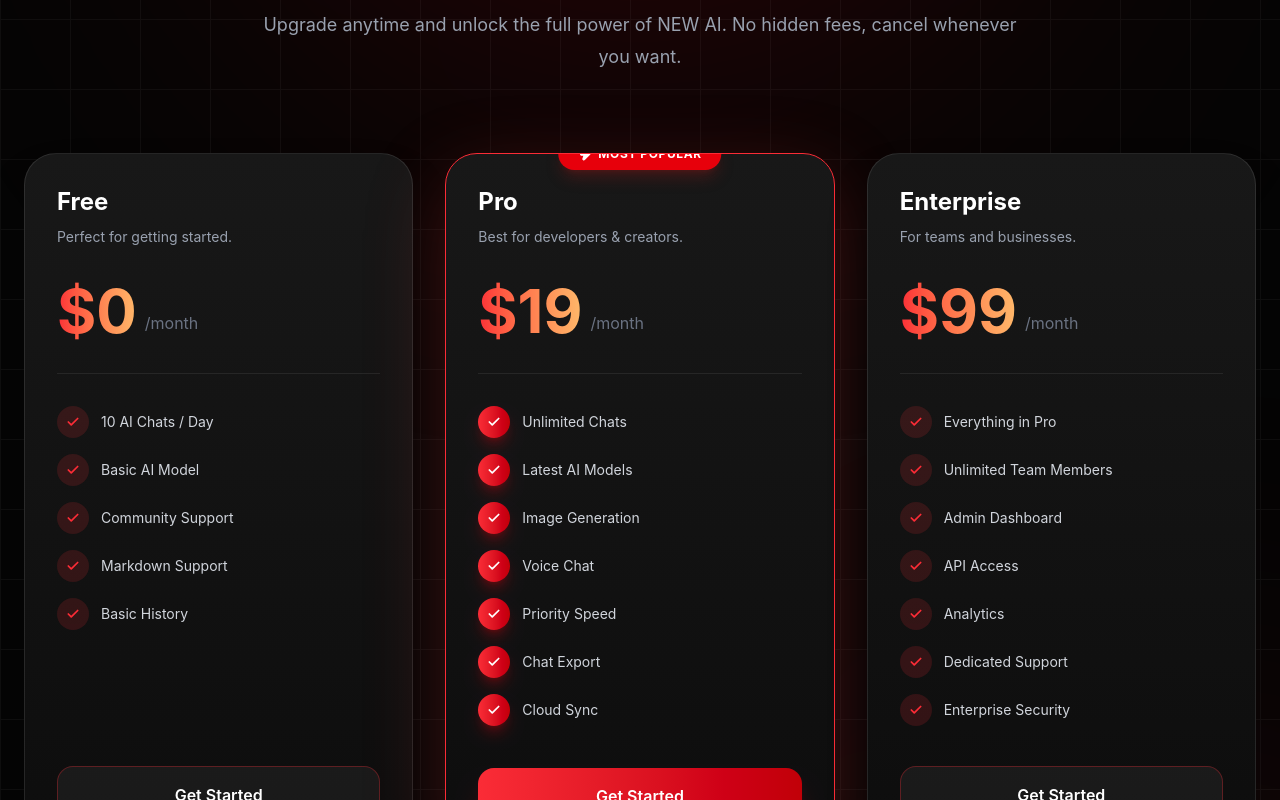
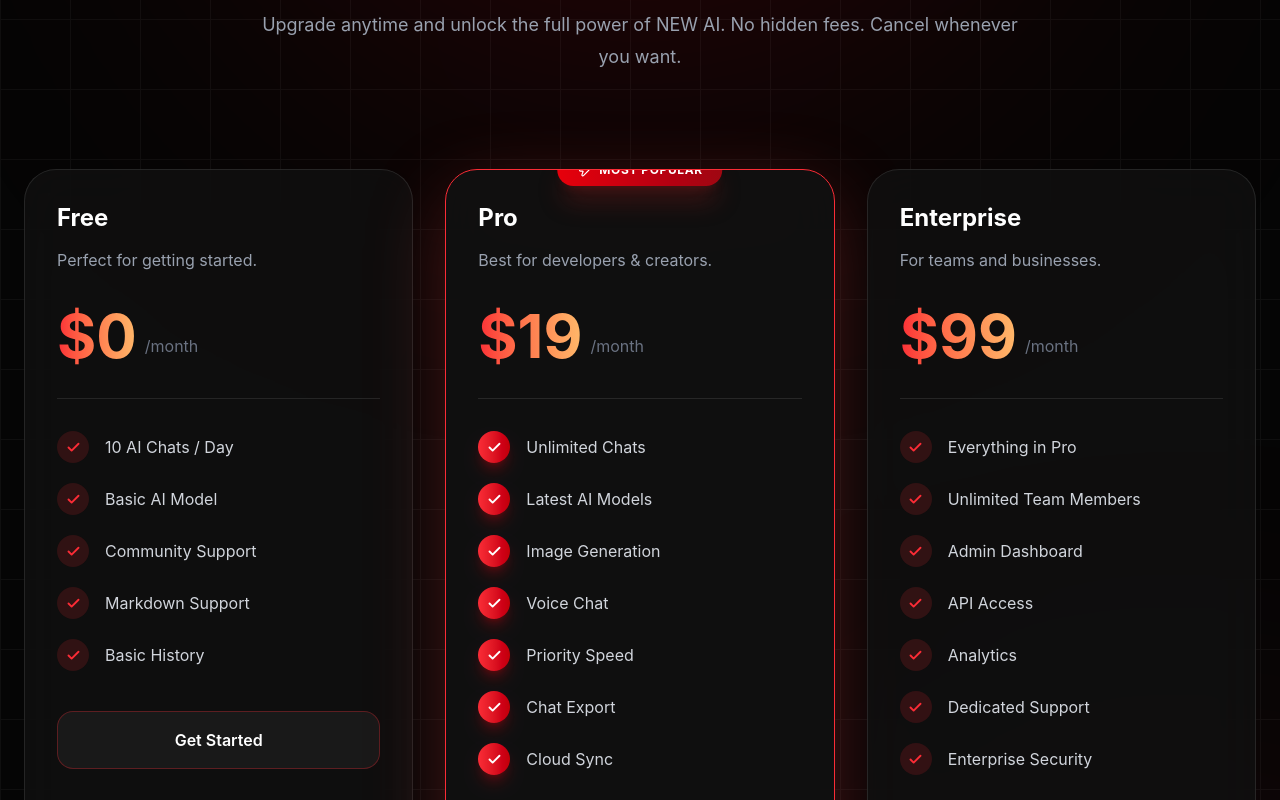
Before and after one commit to Prashant-dhi/Insane-AI-, a React (Vite) app: page / in a window 1280 px wide. Shown: the part 4880-5680 px from the top of the page. Built offline with nearby package versions, Linux system fonts and the light colour scheme; no server answers.

Commit message:
Updated  Pricing

```diff
--- a/src/components/landing/Pricing.jsx
+++ b/src/components/landing/Pricing.jsx
@@ -1,7 +1,6 @@
-"use client"
+import { motion } from "framer-motion";
+import { Check, Zap } from "lucide-react";
 
-import { motion } from "motion/react"
-import { Check, Zap } from "lucide-react"
 
 const plans = [
   {
@@ -47,15 +46,12 @@ const plans = [
       "Enterprise Security",
     ],
   },
-]
+];
 
-export default function Page() {
+export default function Pricing() {
   return (
-    <main className="min-h-screen bg-[#050505] text-white">
-      <section
-        id="pricing"
-        className="relative overflow-hidden bg-[#050505] px-6 py-32"
-      >
+    <main className="relative min-h-screen overflow-hidden bg-[#050505] text-white">
+
       {/* Background Glow */}
 
       <div className="absolute inset-0 overflow-hidden">
@@ -77,26 +73,35 @@ export default function Page() {
         }}
       />
 
-        <div className="relative z-10 mx-auto max-w-7xl">
-          {/* heading */}
+      <section
+        id="pricing"
+        className="relative z-10 px-6 py-32"
+      >
+        <div className="mx-auto max-w-7xl">
+
           <motion.div
             initial={{ opacity: 0, y: 40 }}
             whileInView={{ opacity: 1, y: 0 }}
             viewport={{ once: true }}
-            transition={{ duration: 0.6 }}
-            className="mb-20 text-center"
+            transition={{ duration: .7 }}
+            className="text-center"
           >
+
             <div className="inline-flex items-center gap-2 rounded-full border border-red-500/20 bg-red-500/10 px-5 py-2">
 
-              <Zap className="text-red-400" size={16} />
+              <Zap
+                className="text-red-400"
+                size={16}
+              />
 
-              <span className="text-red-300 text-sm uppercase tracking-[4px]">
+              <span className="text-sm uppercase tracking-[4px] text-red-300">
                 Pricing
               </span>
 
             </div>
 
-            <h2 className="mt-8 text-5xl md:text-7xl font-bold leading-tight">
+            <h2 className="mt-8 text-5xl font-bold leading-tight md:text-7xl">
+
               Simple Pricing
 
               <br />
@@ -106,167 +111,141 @@ export default function Page() {
                 For Everyone
 
               </span>
+
             </h2>
 
-            <p className="mx-auto mt-8 max-w-3xl text-lg leading-8 text-gray-400" >
-              Upgrade anytime and unlock the full power of NEW AI. No hidden
-              fees, cancel whenever you want.
+            <p className="mx-auto mt-8 max-w-3xl text-lg leading-8 text-gray-400">
+
+              Upgrade anytime and unlock the full power of NEW AI.
+              No hidden fees. Cancel whenever you want.
+
             </p>
+
           </motion.div>
 
-          {/* plans */}
-          <div className="absolute inset-0 opacity-0 transition duration-500 group-hover:opacity-100">
+          <div className="mt-24 grid gap-8 lg:grid-cols-3">
 
-            <div className="absolute -top-20 -right-20 h-72 w-72 rounded-full bg-red-600/20 blur-[120px]" />
-
-          </div>
-          <div className="grid items-stretch gap-8 lg:grid-cols-3">
         {plans.map((plan, index) => (
   <motion.div
     key={plan.name}
     initial={{ opacity: 0, y: 50 }}
     whileInView={{ opacity: 1, y: 0 }}
     viewport={{ once: true }}
-                transition={{ delay: index * 0.15, duration: 0.5 }}
-                whileHover={{ y: -12 }}
-                className={`
-
-group
-
-relative
-
-overflow-hidden
-
-flex
-
-flex-col
-
-rounded-[32px]
-
-border
-
-p-8
-
-backdrop-blur-xl
-
-transition-all
-
-duration-500
-
-hover:-translate-y-3
-
-${plan.popular
-
-                    ? "border-red-500 bg-[#111111]/90 shadow-[0_25px_80px_rgba(239,68,68,.25)]"
-
-                    : "border-white/10 bg-[#111111]/80 hover:border-red-500/40 hover:shadow-[0_20px_80px_rgba(239,68,68,.12)]"
-
-                  }
-
-
-                  ? "border-red-600 bg-gradient-to-b from-[#181818] to-[#0d0d0d] shadow-2xl shadow-red-900/30"
-                  : "border-[#262626] bg-gradient-to-b from-[#141414] to-[#0d0d0d] hover:border-red-700"
+    transition={{
+      delay: index * 0.15,
+      duration: 0.6,
+    }}
+    whileHover={{
+      y: -12,
+      scale: 1.02,
+    }}
+    className={`group relative overflow-hidden rounded-[32px] border backdrop-blur-xl transition-all duration-500 ${
+      plan.popular
+        ? "border-red-500 bg-[#111111]/90 shadow-[0_25px_80px_rgba(239,68,68,.28)]"
+        : "border-white/10 bg-[#111111]/80 hover:border-red-500/40 hover:shadow-[0_20px_80px_rgba(239,68,68,.15)]"
     }`}
   >
+    {/* Glow */}
+
+    <div className="absolute inset-0 opacity-0 transition duration-500 group-hover:opacity-100">
+
+      <div className="absolute -top-24 -right-24 h-72 w-72 rounded-full bg-red-600/20 blur-[120px]" />
+
+    </div>
+
     {plan.popular && (
-                  <div className="absolute -top-4 left-1/2 flex -translate-x-1/2 items-center gap-1.5 rounded-full bg-red-600 px-5 py-2 text-xs font-bold uppercase tracking-wider text-white shadow-lg shadow-red-900/40">
-                    <Zap size={14} fill="currentColor" />
+      <div className="absolute left-1/2 top-0 -translate-x-1/2 -translate-y-1/2 rounded-full bg-gradient-to-r from-red-600 to-red-800 px-5 py-2 text-xs font-bold uppercase tracking-wider shadow-xl shadow-red-900/40">
+
+        <div className="flex items-center gap-2">
+
+          <Zap size={14} />
+
           Most Popular
+
+        </div>
+
       </div>
     )}
 
-                <div className="flex items-baseline justify-between">
-                  <h3 className="text-2xl font-bold text-white">{plan.name}</h3>
+    <div className="relative z-10 p-8">
+
+      <h3 className="text-2xl font-bold">
+
+        {plan.name}
+
+      </h3>
+
+      <p className="mt-3 leading-7 text-gray-400">
+
+        {plan.description}
+
+      </p>
+
+      <div className="mt-8 flex items-end gap-2 border-b border-white/10 pb-8">
+
+        <span className="bg-gradient-to-r from-red-500 to-orange-300 bg-clip-text text-6xl font-bold text-transparent">
+
+          {plan.price}
+
+        </span>
+
+        <span className="mb-2 text-gray-500">
+
+          /month
+
+        </span>
+
       </div>
 
-                <p className="mt-2 text-sm leading-relaxed text-gray-400">
-                  {plan.description}
-                </p>
+      <div className="mt-8 space-y-5">
 
-                <div className="mt-8 flex items-end gap-2 border-b border-[#262626] pb-8">
-                  <span className="text-6xl font-bold bg-gradient-to-r from-red-500 to-orange-300 bg-clip-text text-transparent">
-                    {plan.price}
-                  </span>
-                  <span className="mb-1.5 text-gray-500">/month</span>
+        {plan.features.map((feature) => (
+  <div
+    key={feature}
+    className="flex items-center gap-4"
+  >
+    <div
+      className={`flex h-8 w-8 items-center justify-center rounded-full ${
+        plan.popular
+          ? "bg-gradient-to-r from-red-500 to-red-700 shadow-lg shadow-red-600/30"
+          : "bg-red-500/15"
+      }`}
+    >
+      <Check
+        size={15}
+        strokeWidth={3}
+        className={plan.popular ? "text-white" : "text-red-500"}
+      />
     </div>
 
-                <div className="mt-8 flex-1 space-y-4">
-                  {plan.features.map((feature) => (
-                    <div key={feature} className="flex items-center gap-3">
-                      <div
-                        className={`
+    <span className="text-gray-300">
+      {feature}
+    </span>
+  </div>
+))}
 
-flex
+</div>
 
-h-8
+<button
+  className={`mt-10 w-full rounded-2xl py-4 font-semibold transition-all duration-300 hover:scale-105 ${
+    plan.popular
+      ? "bg-gradient-to-r from-red-500 to-red-700 text-white shadow-xl shadow-red-600/30"
+      : "border border-red-500/30 bg-white/5 text-white hover:bg-red-500/10"
+  }`}
+>
+  Get Started
+</button>
 
-w-8
+</div>
 
-items-center
-
-justify-center
-
-rounded-full
-
-${plan.popular
-
-                            ? "bg-gradient-to-r from-red-500 to-red-700 shadow-lg shadow-red-600/30"
-
-                            : "bg-red-500/15"
-
-                          }
-
-`}
-                      >
-
-                        <Check
-                          size={14}
-                          className={plan.popular ? "text-white" : "text-red-500"}
-                          strokeWidth={3}
-                        />
-                      </div>
-                      <span className="text-sm text-gray-300">{feature}</span>
-                    </div>
+</motion.div>
 ))}
 </div>
 
-                <button
-                  type="button"
-                  className={`
+</div>
 
-mt-10
+</section>
 
-w-full
-
-rounded-2xl
-
-py-4
-
-font-semibold
-
-transition-all
-
-duration-300
-
-hover:scale-105
-
-${plan.popular
-
-                      ? "bg-gradient-to-r from-red-500 to-red-700 shadow-xl shadow-red-600/30"
-
-                      : "border border-red-500/30 bg-white/5 hover:bg-red-500/10"
-
+</main>
+);
 }
-
-`}
-                >
-                  Get Started
-                </button>
-              </motion.div>
-            ))}
-          </div>
-        </div>
-      </section>
-    </main>
-  )
-}
```
Lines whose indentation alone changed are shown as unchanged.
